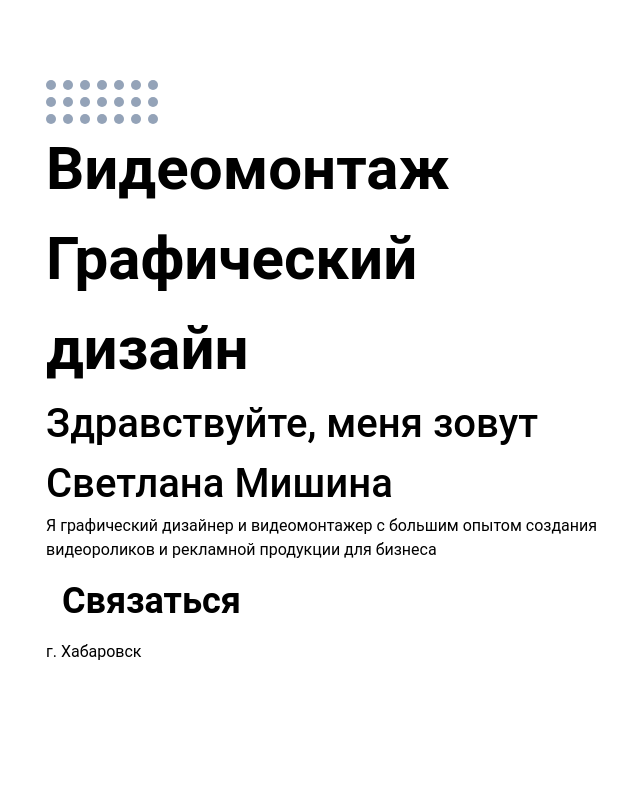
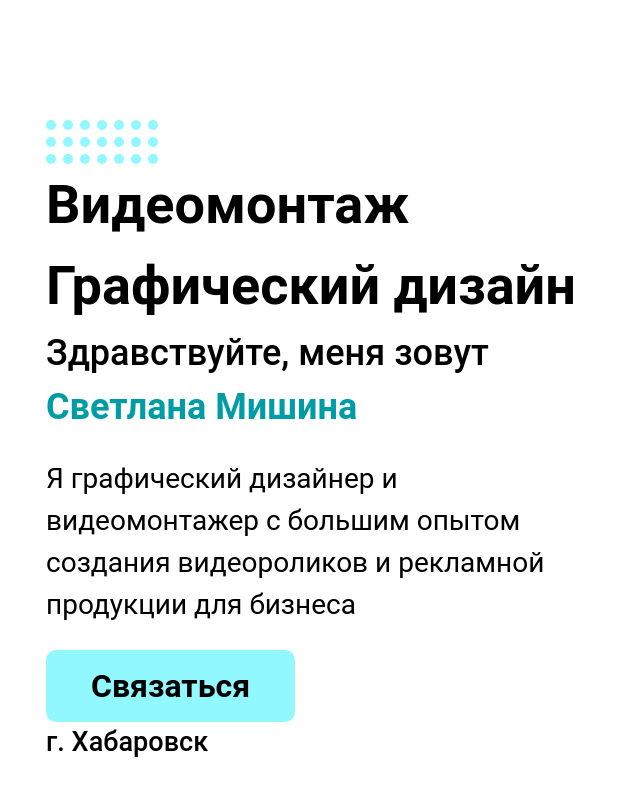
Before and after one commit to Loksli17/mother-portfolio, a Nuxt app: page / in a window 1280 px wide. Shown: the top 796 px of the page, without its empty margins (34-674 px from the left). Built offline with nearby package versions, Linux system fonts and the light colour scheme.

Commit message:
hello: progress

```diff
--- a/components/global/PointsBox.vue
+++ b/components/global/PointsBox.vue
@@ -17,7 +17,7 @@
 
             <div v-for="j in props.colsAmount">
 
-                <div class=" bg-slate-400 w-[10px] h-[10px] rounded-[5px] ">
+                <div class=" bg-default w-[10px] h-[10px] rounded-[5px] ">
 
                 </div>
 
--- a/components/landing/Hello.vue
+++ b/components/landing/Hello.vue
@@ -8,41 +8,56 @@
 
 <template>
 
-    <div class=" min-h-screen p-[80px] box-border grid grid-cols-2">
+    <div class=" min-h-screen p-[80px] pt-[120px] box-border grid grid-cols-2">
 
-        <div class="">
+        <div class="grid auto-rows-max grid-rows-[max-content_1fr_max-content]">
 
             <div>
 
                 <PointsBox :cols-amount="7" :rows-amount="3"></PointsBox>
 
-                <h2 class=" font-bold text-[60px]">
+                <h2 class=" font-bold text-[54px]">
                     Видеомонтаж
                 </h2>
 
-                <h2 class=" font-bold text-[60px]">
+                <h2 class=" font-bold text-[54px]">
                     Графический дизайн
                 </h2>
 
             </div>
 
 
-            <div>
+            <div class="grid auto-rows-max content-center gap-6">
 
-                <h3 class=" font-medium text-[40px]" >
-                    Здравствуйте, меня зовут
-                    <span> Светлана Мишина </span>
-                </h3>
+                <div>
+                    <h3 class=" font-medium text-[36px] " >
+                        Здравствуйте, меня зовут
+                    </h3>
 
-                <p>
+                    <h3 class=" font-bold  text-[36px] text-[#009CA6]"> Светлана Мишина </h3>
+                </div>
+
+                <p class="text-[28px] max-w-[862px]">
                     Я графический дизайнер и видеомонтажер с большим опытом создания видеороликов и рекламной продукции для бизнеса
                 </p>
 
+                <button class=" w-max
+                    bg-default
+                    py-[12px]
+                    px-[45px]
+                    text-[32px]
+                    font-bold
+                    rounded-[10px]
+                    hover:bg-default-hover
+                    transition-all
+                ">
+                        Cвязаться
+                </button>
+
             </div>
 
-            <button class=" py-[12px] px-[16px] text-[36px] font-bold"> Cвязаться </button>
 
-            <div>
+            <div  class=" font-medium text-[27px]">
                 г. Хабаровск
             </div>
 
--- a/tailwind.config.ts
+++ b/tailwind.config.ts
@@ -13,7 +13,18 @@ export default {
 
     theme: {
 
-        extend: {},
+        extend: {
+
+            colors: {
+                'default'   : 'rgba(146, 248, 255, 1)',
+                'default-60': 'rgba(146, 248, 255, 0.6)',
+                'default-50': 'rgba(227, 253, 255, 0.5)',
+                'default-40': 'rgba(227, 253, 255, 0.4)',
+
+                'default-hover': 'rgba(120, 229, 236, 1)',
+            },
+
+        },
 
         fontFamily: {
             'Roboto': [ 'Roboto' ],
@@ -25,7 +36,8 @@ export default {
             'w-1024': {max: '1024px'},
             'w-640' : {max: '640px'},
             'w-320' : {max: '320px'},
-        }
+        },
+
     },
 
     plugins: [],
```
